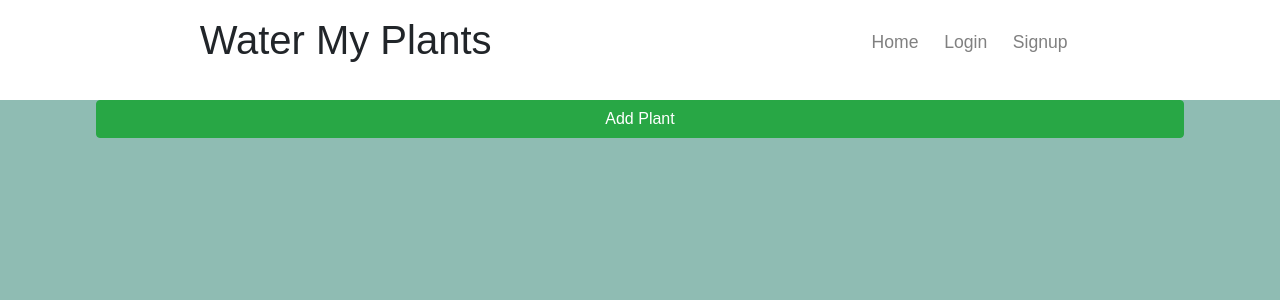
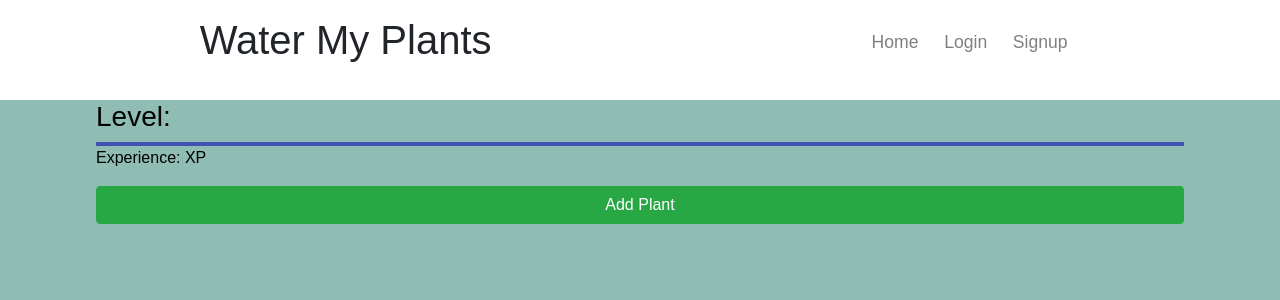
Before and after one commit to BW-Water-My-Plants-1-Cori/front-end, a React (Create React App) app in the folder plantsapp/: page / in a window 1280 px wide. Shown: the top 300 px of the page. Built offline with nearby package versions, Linux system fonts and the light colour scheme.

Commit message:
Created experiance bar component

```diff
--- a/plantsapp/package.json
+++ b/plantsapp/package.json
@@ -3,6 +3,7 @@
   "version": "0.1.0",
   "private": true,
   "dependencies": {
+    "@material-ui/core": "^4.11.0",
     "@testing-library/jest-dom": "^4.2.4",
     "@testing-library/react": "^9.5.0",
     "@testing-library/user-event": "^7.2.1",
--- a/plantsapp/src/App.js
+++ b/plantsapp/src/App.js
@@ -7,6 +7,7 @@ import Login from "./components/Login";
 import Signup from "./components/Signup";
 import AddPlant from "./components/AddPlant";
 import LoadedPlant from "./components/LoadedPlant";
+import ExperienceBar from "./components/ExperienceBar";
 // Redux
 import { connect } from "react-redux";
 import {
@@ -41,6 +42,10 @@ function App(props) {
           !props.isFetching ? (
             <Switch>
               <Route exact path="/">
+                <ExperienceBar
+                  userLevel={props.user.level}
+                  userXP={props.user.experience}
+                />
                 <AddPlant addPlant={props.addPlant} userID={props.user.id} />
                 <Plants
                   plants={props.plants}
--- /dev/null
+++ b/plantsapp/src/components/ExperienceBar.js
@@ -0,0 +1,15 @@
+import React from "react";
+import LinearProgress from "@material-ui/core/LinearProgress";
+const ExperienceBar = ({ userXP, userLevel }) => {
+  return (
+    <>
+      <h3>Level: {userLevel}</h3>
+      <div className="exp-bar">
+        <LinearProgress variant="determinate" value={userXP} />
+        <p>Experience: {userXP}XP</p>
+      </div>
+    </>
+  );
+};
+
+export default ExperienceBar;
--- a/plantsapp/src/styles/plants.css
+++ b/plantsapp/src/styles/plants.css
@@ -34,4 +34,5 @@
   width: 5rem;
   height: 5rem;
 }
+
 /*229*/
```
Also changed, not shown: 1 other file (tests, documents, lock files or other folders).
